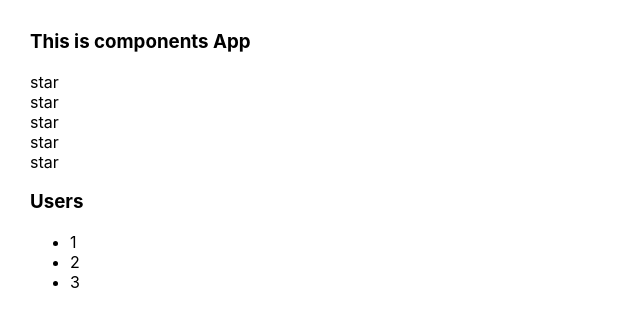
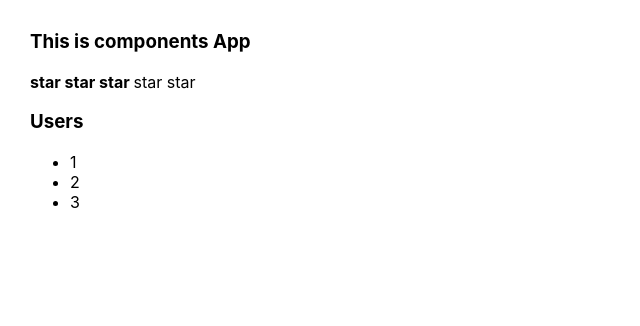
Before and after one commit to regggulus/ReactTS_shit_how_easy, a React (Create React App) app: page / in a window 1280 px wide. Shown: the top 326 px of the page, without its empty margins (0-640 px from the left). Built offline with nearby package versions, Linux system fonts and the light colour scheme.

Commit message:
Star props selected

```diff
--- a/src/components/Rating.tsx
+++ b/src/components/Rating.tsx
@@ -3,18 +3,24 @@
 export function Rating() {
     return (
         <div>
-            <Star/>
-            <Star/>
-            <Star/>
-            <Star/>
-            <Star/>
+            <Star selected={true}/>
+            <Star selected ={true}/>
+            <Star selected={true}/>
+            <Star selected={false}/>
+            <Star selected={false}/>
         </div>
 
     )
 }
 
-function Star() {
-    return (
-        <div>star</div>
-    )
+/*type SelectedType = {
+    selected: boolean
+}*/
+function Star(props: any) {
+    if (props.selected === true) {
+        return <span><b>star </b></span>
+    } else {
+        return <span>star </span>
+    }
+
 }
```
